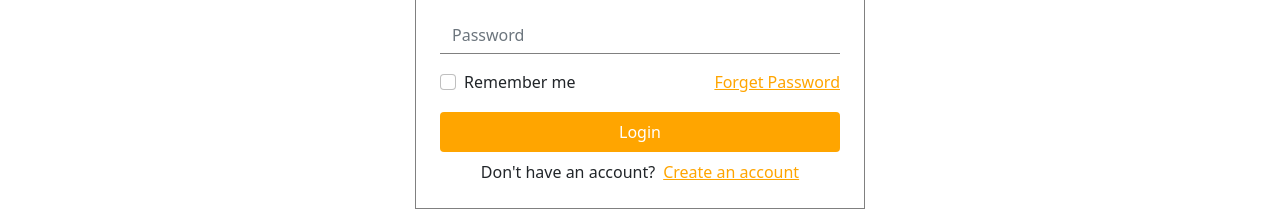
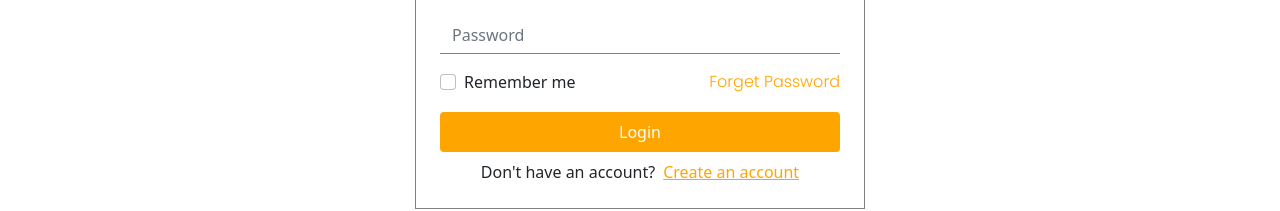
Before and after one commit to antor10655gh/-independent-service-provider, a React (Create React App) app: page /login in a window 1280 px wide. Shown: the part 493-704 px from the top of the page. Built offline with nearby package versions, Linux system fonts and the light colour scheme; no server answers.

Commit message:
add resetPassword

```diff
--- a/src/Pages/Login/Login.js
+++ b/src/Pages/Login/Login.js
@@ -1,6 +1,9 @@
 import React, { useRef } from "react";
 import { Button, Form } from "react-bootstrap";
-import { useSignInWithEmailAndPassword } from "react-firebase-hooks/auth";
+import {
+  useSendPasswordResetEmail,
+  useSignInWithEmailAndPassword,
+} from "react-firebase-hooks/auth";
 import { Link, useLocation, useNavigate } from "react-router-dom";
 import auth from "../../firebase.init";
 import "./Login.css";
@@ -20,6 +23,8 @@ const Login = () => {
   const [signInWithEmailAndPassword, user, loading, error] =
     useSignInWithEmailAndPassword(auth);
 
+  const [sendPasswordResetEmail, sending] = useSendPasswordResetEmail(auth);
+
   if (user) {
     navigate(from, { replace: true });
   }
@@ -34,6 +39,16 @@ const Login = () => {
     signInWithEmailAndPassword(email, password);
 
     event.preventDefault();
+  };
+
+  const forgetHandle = async () => {
+    const email = emailRef.current.value;
+    if (email) {
+      await sendPasswordResetEmail(email);
+      toast("Sent Email");
+    } else {
+      toast("Please enter your email");
+    }
   };
 
   return (
@@ -67,9 +82,9 @@ const Login = () => {
                   <Form.Check type="checkbox" label="Remember me" />
                 </Form.Group>
                 <span>
-                  <Link style={{ color: "orange" }} to="/">
+                  <p onClick={forgetHandle} style={{ color: "orange" }}>
                     Forget Password
-                  </Link>
+                  </p>
                 </span>
               </div>
               <Button className="login-btn" type="submit">
```
